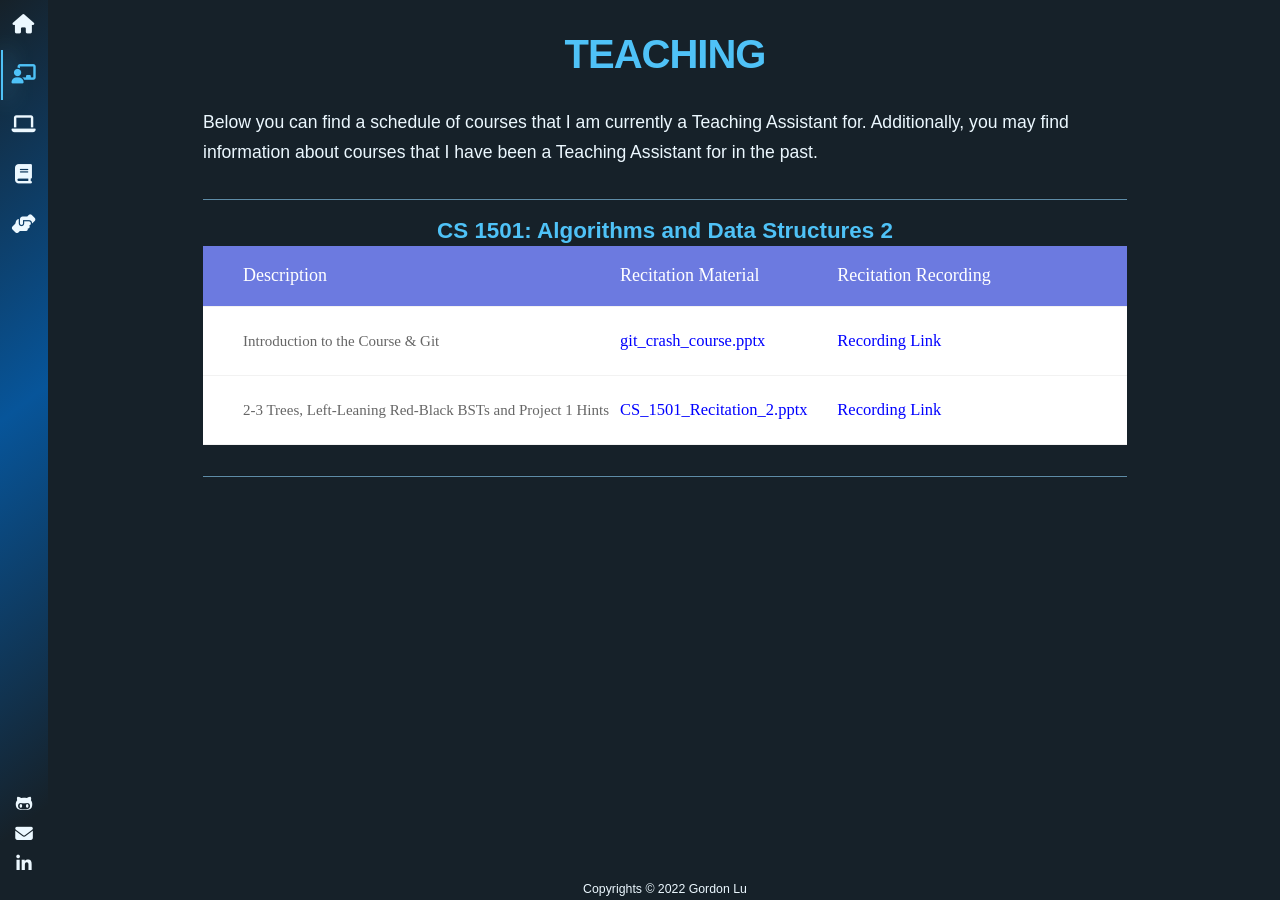
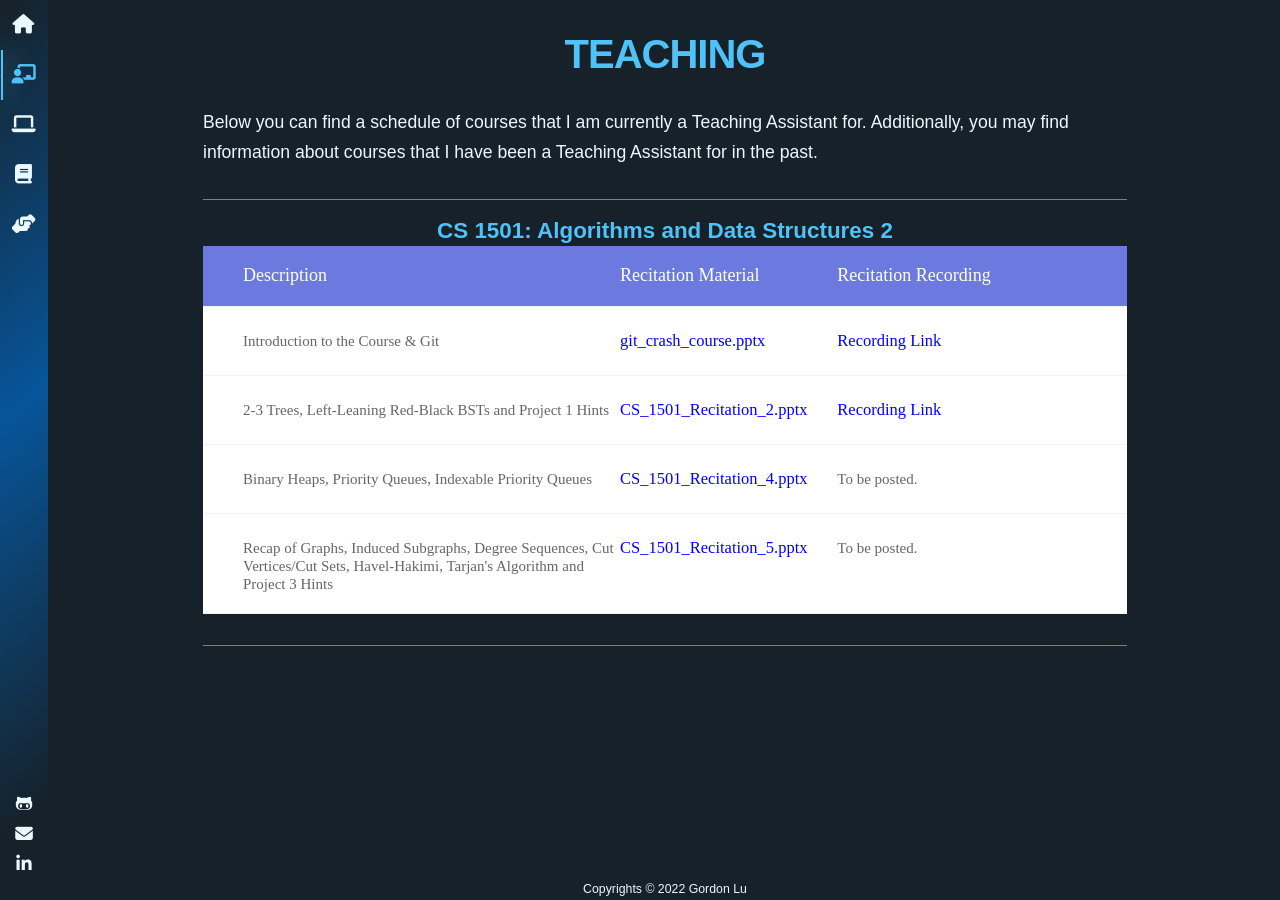
Before and after one commit to glu99331/glu99331.github.io, a Jekyll site: the page built from pages/teaching.html, in a window 1280 px wide. Built offline with Jekyll 4.4.1, drawn with Linux system fonts in a browser that asks for light colours; nearby versions of some CDN libraries; some web fonts are replaced.

Commit message:
added rec4 and rec5

```diff
--- a/pages/teaching.html
+++ b/pages/teaching.html
@@ -50,6 +50,32 @@ summary: Below you can find a schedule of courses that I am currently a Teaching
             </div>
         </div>
 
+        <div class="row">
+            <div class="cell" data-title="Description">
+                Binary Heaps, Priority Queues, Indexable Priority Queues
+            </div>
+            <div class="cell" data-title="Recitation-Material">
+                <a href="files/CS1501/recitation_4/CS_1501_Recitation_4.pptx" download="CS_1501_Recitation_4.pptx" style = "color:blue">
+                    CS_1501_Recitation_4.pptx</a>
+            </div>
+            <div class="cell" data-title="Recitation-Recording">
+                To be posted.
+            </div>
+        </div>
+
+        <div class="row">
+            <div class="cell" data-title="Description">
+                Recap of Graphs, Induced Subgraphs, Degree Sequences, Cut Vertices/Cut Sets, Havel-Hakimi, Tarjan's Algorithm and Project 3 Hints
+            </div>
+            <div class="cell" data-title="Recitation-Material">
+                <a href="files/CS1501/recitation_5/CS_1501_Recitation_5.pptx" download="CS_1501_Recitation_5.pptx" style = "color:blue">
+                    CS_1501_Recitation_5.pptx</a>
+            </div>
+            <div class="cell" data-title="Recitation-Recording">
+                To be posted.
+            </div>
+        </div>
+
     </div>
 </div>
 <hr class="content-separator">
```
Also changed, not shown: 1 other file.
